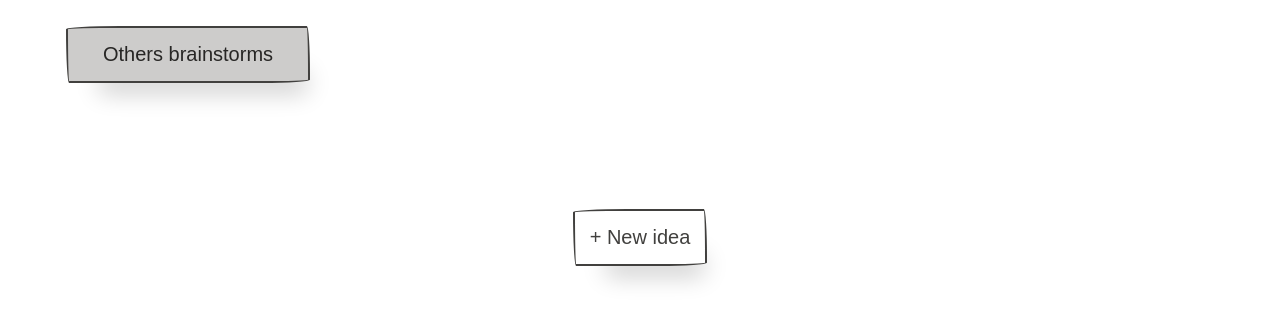
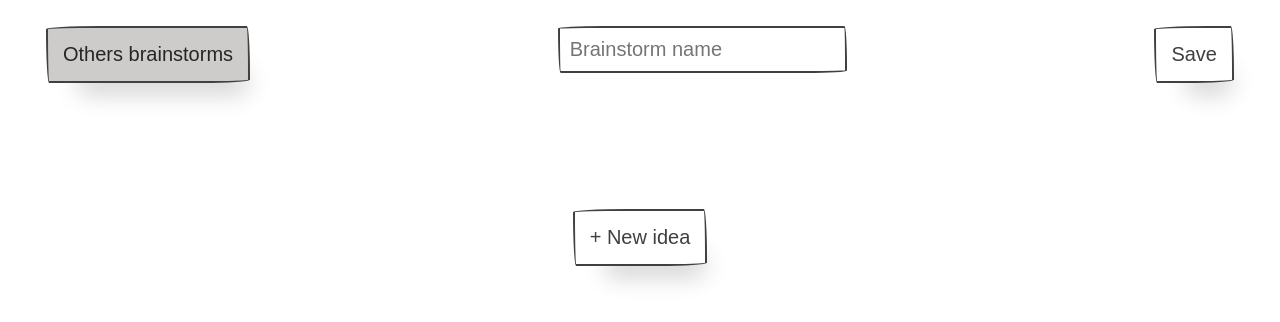
Before and after one commit to SebastianRValdivia/quick-ideas, a React (Vite) app: page / in a window 1280 px wide. Shown: the top 322 px of the page. Built offline with nearby package versions, Linux system fonts and the light colour scheme; a web font is replaced by a local one.

Commit message:
save to localstorage

```diff
--- a/src/App.jsx
+++ b/src/App.jsx
@@ -3,10 +3,12 @@ import './App.css';
 import NewIdeaButton from './components/NewIdeaButton' ;
 import NewIdeaInput from './components/NewIdeaInput';
 import IdeasList from './components/IdeasList';
+import SaveButton from './components/SaveButton';
 
 function App() {
   const [showInput, setShowInput] = useState(false);
   const [ideasList, setIdeasList] = useState([]);
+  const [brainstormName, setBrainstormName] = useState("");
 
   const handleNewIdeaButtonClick = () => {
     setShowInput(!showInput)
@@ -15,18 +17,30 @@ function App() {
     setIdeasList([...ideasList, text]);
     setShowInput(!showInput);
   };
+  const handleInputChange = (e) => {
+    setBrainstormName(e.target.value);
+  };
 
   return (
     <>
-      <nav className="navbar">
-        <div className="navbar-header">
-          <div className="row">
-            <div className="col-12 col">
-              <button className="btn-block btn-primary">Others brainstorms</button>
-            </div>
-          </div>
+      <nav className="row flex-edges">
+        <div className="col">
+          <button className="btn-block btn-primary">Others brainstorms</button>
+        </div>
+        <div className="col">
+          <input
+            type="text"
+            placeholder="Brainstorm name"
+            value={brainstormName}
+            onChange={handleInputChange}
+          />
+        </div>
+        <div className="col">
+          <SaveButton ideasList={ideasList} brainstormName={brainstormName} />
         </div>
       </nav>
+
+
       <IdeasList ideas={ideasList} />
       {showInput ? (
         <div className="row flex-center">
--- /dev/null
+++ b/src/components/SaveButton.jsx
@@ -0,0 +1,12 @@
+const SaveButton = ({ ideasList, brainstormName }) => {
+  const handleSaveClick = () => {
+
+    localStorage.setItem(brainstormName, ideasList);
+  };
+
+  return (
+    <button onClick={handleSaveClick}>Save</button>
+  );
+};
+
+export default SaveButton;
```
